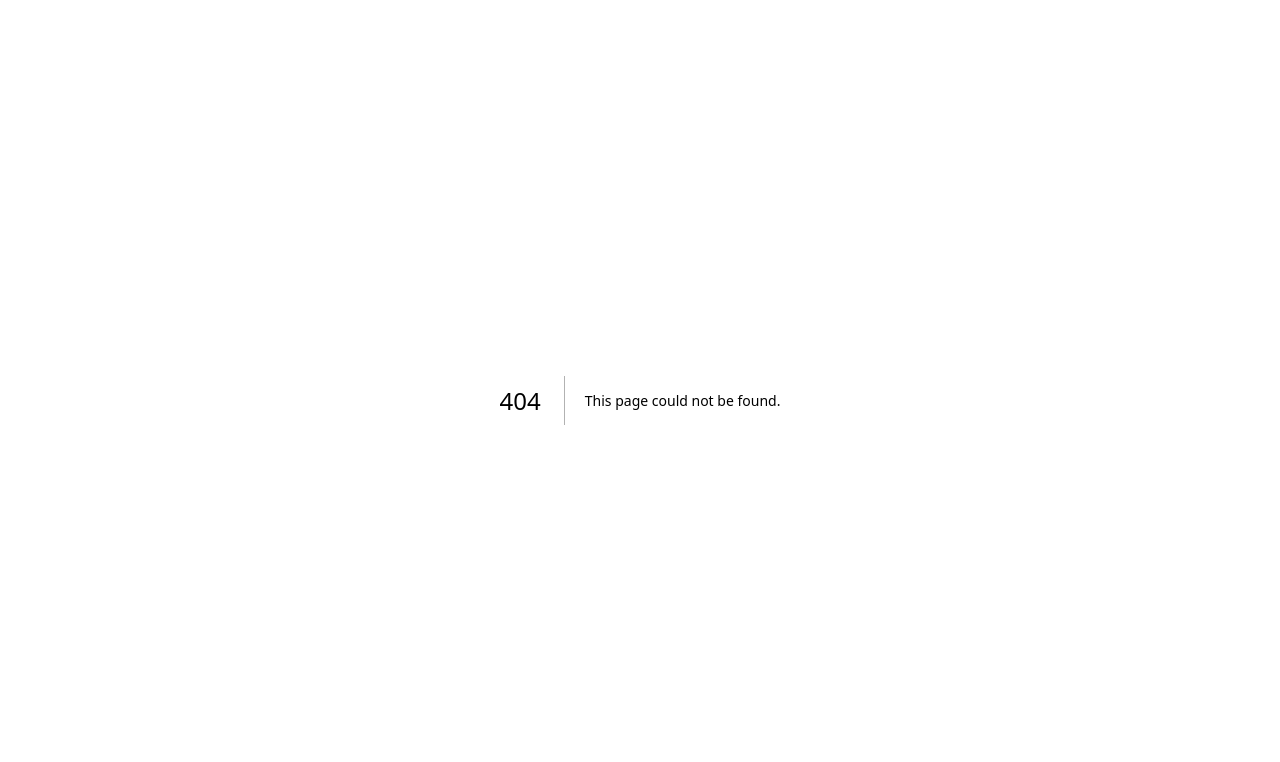
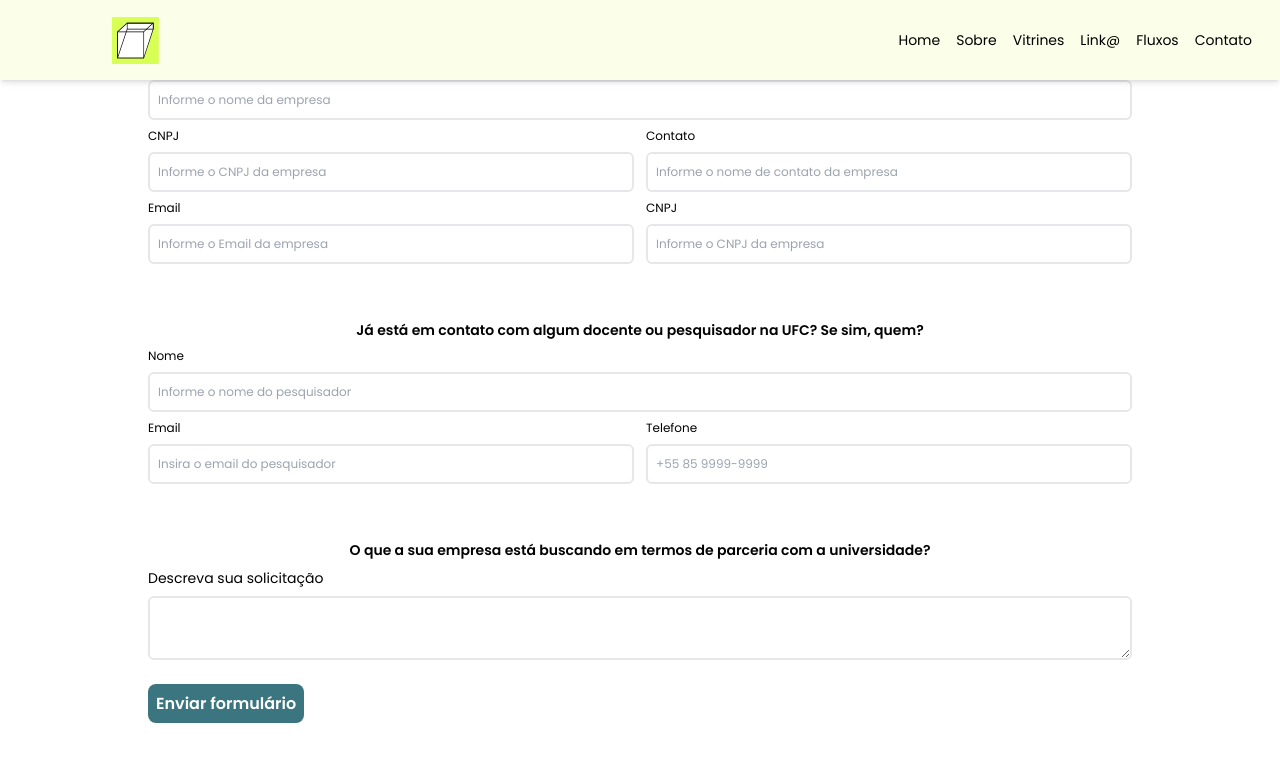
Before and after one commit to AcadPlus/LINKA-FRONT-END, a Next.js app: page /external-conections in a window 1280 px wide. Before the commit this address had no page. Shown: the top 762 px of the page. Built offline with nearby package versions, Linux system fonts and the light colour scheme.

Commit message:
feat: Início da página do formulário externo

```diff
--- /dev/null
+++ b/app/external-conections/page.tsx
@@ -0,0 +1,52 @@
+import React from 'react'
+import { Button, Input, TextArea } from '../ui/input'
+
+export default function page() {
+  return (
+    <section className="flex flex-col justify-center md:max-w-screen-lg mx-auto w-full md:mb-10">
+      <h1 className="text-xl font-bold text-center">Conexão com empresas</h1>
+      <form action="" className="space-y-14 px-5">
+        <div className="space-y-2">
+          <p className="font-bold text-center text-sm">
+            Informações sobre a empresa
+          </p>
+          <Input name="Empresa" placeholder="Informe o nome da empresa" />
+          <div className="w-full md:flex md:gap-3 space-y-2 md:space-y-0">
+            <Input name="CNPJ" placeholder="Informe o CNPJ da empresa" />
+            <Input
+              name="Contato"
+              placeholder="Informe o nome de contato da empresa"
+            />
+          </div>
+          <div className="w-full md:flex md:gap-3 space-y-2 md:space-y-0">
+            <Input name="Email" placeholder="Informe o Email da empresa" />
+            <Input name="CNPJ" placeholder="Informe o CNPJ da empresa" />
+          </div>
+        </div>
+        <div className="space-y-2">
+          <p className="font-bold text-center text-sm">
+            Já está em contato com algum docente ou pesquisador na UFC? Se sim,
+            quem?
+          </p>
+          <Input name="Nome" placeholder="Informe o nome do pesquisador" />
+          <div className="w-full md:flex md:gap-3 space-y-2 md:space-y-0">
+            <Input name="Email" placeholder="Insira o email do pesquisador" />
+            <Input
+              name="Telefone"
+              type="number"
+              placeholder="+55 85 9999-9999"
+            />
+          </div>
+        </div>
+        <div className="space-y-2 pb-8 w-full">
+          <p className="font-bold text-center text-sm">
+            O que a sua empresa está buscando em termos de parceria com a
+            universidade?
+          </p>
+          <TextArea name="Descreva sua solicitação" />
+        </div>
+        <Button name="Enviar formulário" />
+      </form>
+    </section>
+  )
+}
--- a/app/layout.tsx
+++ b/app/layout.tsx
@@ -1,7 +1,7 @@
 import type { Metadata } from 'next'
 import { Poppins } from 'next/font/google'
 import './globals.css'
-// import Header from './ui/header'
+import Header from './ui/header'
 // import Footer from './ui/footer'
 
 const poppins = Poppins({ subsets: ['latin'], weight: ['200', '600', '400'] })
@@ -19,7 +19,7 @@ export default function RootLayout({
   return (
     <html className="scroll-smooth" lang="en">
       <body className={poppins.className}>
-        {/* <Header /> */}
+        <Header />
         {children}
         {/* <Footer /> */}
       </body>
--- a/app/page.tsx
+++ b/app/page.tsx
@@ -52,13 +52,14 @@ export default function page() {
           alt="Imagem de pessoas conversando"
           width={40}
           height={40}
+          priority
           className="w-full md:w-2/4 md:order-1 sm:h-2/4 md:h-auto"
         />
         <section className="bg-primary w-full flex flex-col gap-3 md:w-2/4 md:justify-center">
           <Header />
           <div className="flex flex-col p-5 space-y-2 sm:space-y-4 xl:pl-28">
             <p className="text-secondary md:text-xl">Bem vindo!</p>
-            <h1 className="text-secondary max-w-64 text-left font-bold text-xl w-full sm:text-2xl md:max-w-lg lg:text-2xl xl:text-4xl">
+            <h1 className="text-secondary max-w-64 text-left font-bold text-xl w-full sm:text-2xl md:max-w-lg lg:text-2xl text xl:text-4xl">
               Conecte-se com Empresas e Parceiros da Comunidade UFC
             </h1>
             <p className="md:max-w-96 text-secondary text-xs sm:text-sm md:text-base">
@@ -69,7 +70,7 @@ export default function page() {
               <form className="flex flex-row gap-2 items-center w-full">
                 <p className="text-xs">Busco por..</p>
                 <select
-                  defaultValue={0}
+                  defaultValue=""
                   className="w-full max-w-60 bg-white px-1 rounded-full text-xs py-1 border-gray-200 border-2"
                 >
                   <option className="text-xs" defaultValue="" selected>
@@ -80,10 +81,13 @@ export default function page() {
                 </select>
                 <p className="text-xs">Em..</p>
                 <select
-                  defaultValue={0}
+                  defaultValue=""
                   className="w-full max-w-40 bg-white px-1 rounded-full text-xs py-1 border-gray-200 border-2"
                 >
-                  <option selected> Ex: IA, Software, Saúde</option>
+                  <option defaultValue="" selected>
+                    {' '}
+                    Ex: IA, Software, Saúde
+                  </option>
                   <option value="US">United States</option>
                 </select>
               </form>
--- a/app/ui/header.tsx
+++ b/app/ui/header.tsx
@@ -4,6 +4,7 @@
 import { useState, useRef, useEffect } from 'react'
 import Image from 'next/image'
 import { Menu, X } from 'lucide-react'
+import { usePathname } from 'next/navigation'
 
 const links = [
   { name: 'Home', href: '/' },
@@ -16,12 +17,19 @@ const links = [
 export default function Header() {
   const [isOpen, setIsOpen] = useState(false)
 
+  const pathname = usePathname()
+
+  console.log(pathname)
+
   const myRef = useRef<HTMLElement>(null)
 
   useEffect(() => {
     const handleScroll = () => {
       const scrollPosition = window.scrollY
-      if (scrollPosition > 400 && window.innerWidth > 768) {
+      if (
+        (scrollPosition > 400 && window.innerWidth > 768) ||
+        pathname !== '/'
+      ) {
         myRef.current?.classList.remove('lg:w-auto')
         console.log(myRef)
         myRef.current?.children[0].classList.remove('lg:w-[48vw]')
@@ -29,26 +37,36 @@ export default function Header() {
         myRef.current?.children[1].classList.add('hidden')
         const a = document.getElementById('hidden')
         a?.classList.remove('md:hidden')
+        myRef.current?.classList.add('shadow-md')
       }
 
+      if (pathname === '/') {
         if (scrollPosition === 0 && window.innerWidth > 768) {
           myRef.current?.classList.add('lg:w-auto')
           myRef.current?.children[0].classList.add('lg:w-[48vw]')
           myRef.current?.children[1].classList.remove('hidden')
           const a = document.getElementById('hidden')
           a?.classList.add('md:hidden')
+          myRef.current?.classList.remove('shadow-md')
+        }
       }
     }
 
     window.addEventListener('scroll', handleScroll)
 
     return () => window.removeEventListener('scroll', handleScroll)
-  }, [])
+  }, [pathname])
+
+  if (isOpen) {
+    document?.body.classList.add('overflow-hidden')
+  } else {
+    document?.body.classList.remove('overflow-hidden')
+  }
 
   return (
     <header
       ref={myRef}
-      className="bg-primary flex flex-row fixed top-0 items-center w-full lg:w-auto transition duration-500"
+      className="bg-primary flex flex-row fixed top-0 w-full lg:w-auto transition duration-500 items-center"
     >
       <nav className="flex items-center justify-between p-4 lg:w-[48vw] md:w-full px-7 w-full xl:pl-28">
         <div className="flex items-center space-x-4">
@@ -68,7 +86,8 @@ export default function Header() {
         <div className="md:hidden">
           <button
             type="button"
-            className="rounded-md bg-primary p-2 text-gray-400 hover:bg-gray-100 hover:text-gray-500 focus:outline-none focus:ring-2 focus:ring-inset focus:ring-indigo-500"
+            className="rounded-md bg-primary p-2 text-gray-400 hover:bg-gray-100 hover:text-gray-500
+            focus:outline-none focus:ring-2 focus:ring-inset focus:ring-indigo-500"
             onClick={() => setIsOpen(!isOpen)}
           >
             <span className="sr-only">Open main menu</span>
@@ -81,9 +100,10 @@ export default function Header() {
         </div>
         <div
           data-isopen={isOpen}
-          className="data-[isopen=true]:block hidden absolute top-16 left-0 z-10 w-full bg-primary px-4 py-2 md:static md:block md:w-auto md:px-0 md:py-0"
+          className="data-[isopen=true]:block hidden absolute top-16 left-0 z-10 w-full bg-primary px-4 py-2 md:static
+          md:block md:w-auto md:px-0 md:py-0"
         >
-          <ul className="space-y-2 md:flex md:space-x-4 md:space-y-0">
+          <ul className="space-y-2 md:flex md:space-x-4 md:space-y-0 text-center">
             {links.map((item) => (
               <li
                 key={item.name}
--- a/app/ui/input.tsx
+++ b/app/ui/input.tsx
@@ -16,7 +16,7 @@ export function Input({ name, className, ...rest }: InputButtonProps) {
       </label>
       <input
         {...rest}
-        className="border-2 rounded-md text-black p-2 h-10 text-sm"
+        className="border-2 rounded-md text-black p-2 h-10 text-xs"
       />
     </div>
   )
@@ -39,7 +39,7 @@ export function TextArea({ name, ...rest }: TextAreaProps) {
 export function Button({ name }: ButtonProps) {
   return (
     <Link
-      className=" bg-blueText w-56 py-2 font-bold text-center rounded-lg text-white mt-4 md:w-full"
+      className=" bg-blueText w-56 p-2 font-bold text-center rounded-lg text-white mt-4 md:w-full"
       href="/"
     >
       {name}
```
Lines whose indentation alone changed are shown as unchanged.
